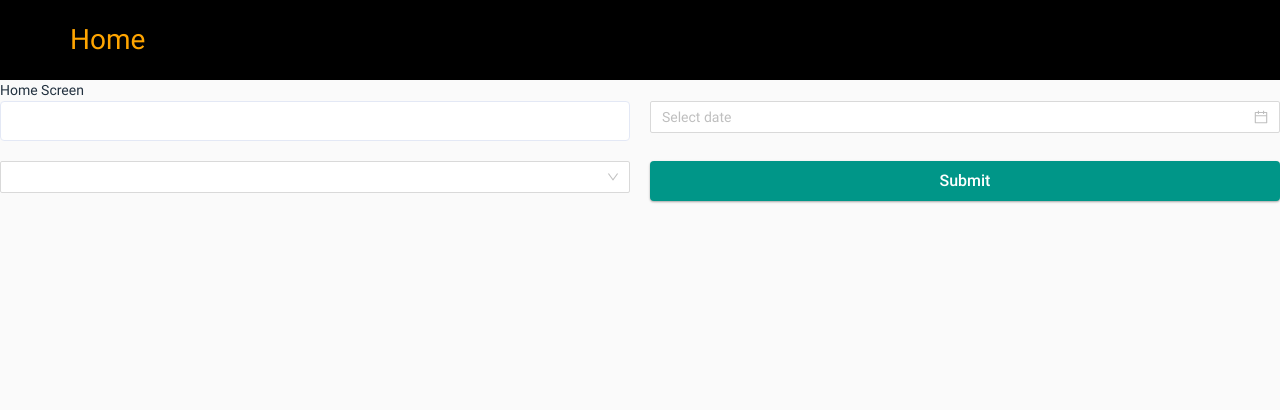
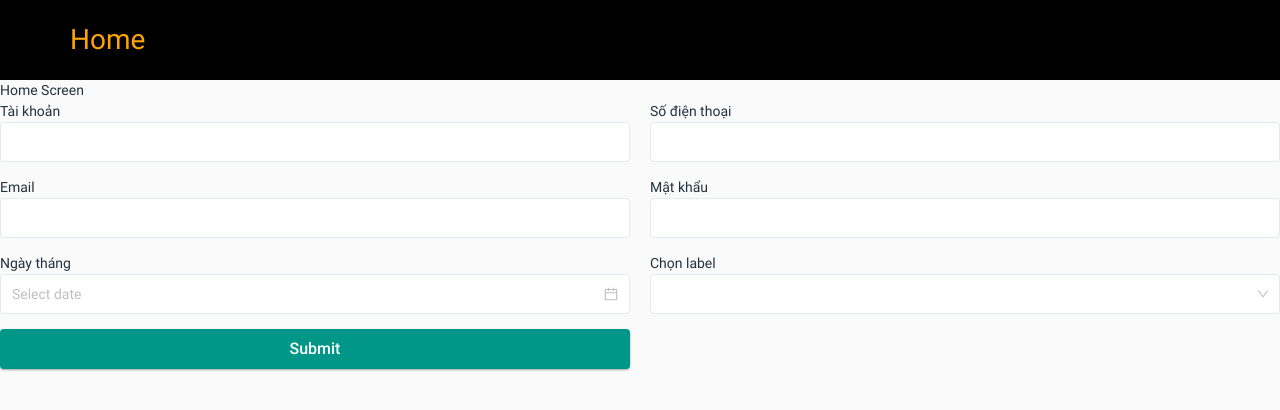
Before and after one commit to Nguyen-Dinh-Tung/app-template, a React (Create React App) app: page / in a window 1280 px wide. Shown: the top 410 px of the page. Built offline with nearby package versions, Linux system fonts and the light colour scheme.

Commit message:
update useform

```diff
--- a/src/components/UI/form/index.tsx
+++ b/src/components/UI/form/index.tsx
@@ -2,7 +2,7 @@ import { useCallback, useState } from "react";
 import styled from "styled-components";
 
 const validates: any = {
-  username: {
+  account: {
     regex: /^[a-z][a-z0-9_]{7,29}$/,
     error:
       "Tên đăng nhập gồm 8-30 kí tự, không được sử dụng chữ hoa và kí tự đặc biệt",
@@ -21,51 +21,82 @@ const validates: any = {
   },
 };
 
+/*
+<UIInput
+  label="Tài khoản"
+  {...register("name", "account")}
+  value={values.name}
+  onChange={(e: any) => {
+    onChange("name", e.target.value);
+  }}
+  onBlur={() => validate("name", "account")}
+  error={errors.name}
+/>
+*/
+
 export const useForm = (defaultValues: any) => {
   const [values, setValues] = useState(defaultValues);
   const [errors, setErrors] = useState<any>({});
 
+  const [registers, setRegisters] = useState<any>({});
+
   const onChange = (name: string, value: any) => {
     setValues((prev: any) => ({ ...prev, [name]: value }));
-    setErrors((prev: any) => ({ ...prev, [name]: "" }));
+    if (errors[name]) setErrors((prev: any) => ({ ...prev, [name]: "" }));
   };
 
-  const validate = useCallback((name: string, value: any, label?: string) => {
+  const validate = (name: string, type?: string) => {
+    const value = values[name];
     if (!value) {
       setErrors((prev: any) => ({
         ...prev,
-        [name]: "Vui lòng nhập " + label,
+        [name]: "Không được để trống",
       }));
       return false;
     }
 
-    const tempVal = validates[name];
+    const tempVal = validates[type || name];
 
     if (value && tempVal) {
       const check = value.match(tempVal.regex);
       if (!check) {
+        console.log("error", tempVal.error);
         setErrors((prev: any) => ({ ...prev, [name]: tempVal.error }));
         return false;
       }
     }
 
     return true;
-  }, []);
+  };
 
-  const handleSubmit = () => {
-    const res = Object.keys(defaultValues).map((name) =>
-      validate(name, values[name])
-    );
+  const register = (name: string, type?: string) => {
+    if (!registers.hasOwnProperty(name)) {
+      setRegisters((prev: any) => ({ ...prev, [name]: type }));
+    }
+    return {
+      value: values[name],
+      onChange: (e: any) => {
+        onChange(name, e.target.value);
+      },
+      onBlur: () => {
+        validate(name, type);
+      },
+      error: errors[name],
+    };
+  };
+
+  const onSubmit = (callback?: any) => {
+    const res = Object.keys(registers).map((name) => {
+      return validate(name, registers[name]);
+    });
     if (res.includes(false)) return false;
+
+    callback && callback(values);
+    return true;
   };
-  return { values, errors, onChange, validate, handleSubmit };
+
+  return { values, errors, setValues, onChange, onSubmit, register };
 };
-
-export const UIForm = styled.form`
-  display: grid;
-  grid-template-columns: 1fr 1fr;
-  gap: 20px;
-`;
 
 export const ErrorMessage = ({ children }: any) => {
   if (!children) return null;
--- a/src/components/UI/input/DatePicker.tsx
+++ b/src/components/UI/input/DatePicker.tsx
@@ -3,9 +3,10 @@ import moment from "moment";
 import styled from "styled-components";
 import { ErrorMessage } from "../form";
 
-export const UIDatePicker = ({ error, value, ...props }: any) => {
+export const UIDatePicker = ({ label, value, error, ...props }: any) => {
   return (
     <Styles>
+      {label && <label>{label}</label>}
       <DatePicker
         format="DD/MM/YYYY"
         value={value ? moment(value) : undefined}
@@ -24,5 +25,8 @@ export const UIDatePicker = ({ error, value, ...props }: any) => {
 const Styles = styled.div`
   .ant-picker {
     width: 100%;
+    height: 40px;
+    border-radius: 4px;
+    border: 1px solid #e3e8f5;
   }
 `;
--- a/src/components/UI/input/Input.tsx
+++ b/src/components/UI/input/Input.tsx
@@ -2,9 +2,10 @@ import React from "react";
 import styled from "styled-components";
 import { ErrorMessage } from "../form";
 
-export const UIInput = ({ error, ...props }: any) => {
+export const UIInput = ({ label, error, ...props }: any) => {
   return (
     <Styles>
+      {label && <label>{label}</label>}
       <input {...props} />
       <ErrorMessage>{error}</ErrorMessage>
     </Styles>
@@ -13,10 +14,10 @@ export const UIInput = ({ error, ...props }: any) => {
 
 export const Styles = styled.div`
   input {
-    border-radius: 4px;
-    padding: 0 15px;
+    padding: 0 11px;
     height: 40px;
     width: 100%;
+    border-radius: 4px;
     border: 1px solid #e3e8f5;
     appearance: none !important;
     :focus {
--- a/src/components/UI/input/Select.tsx
+++ b/src/components/UI/input/Select.tsx
@@ -2,9 +2,10 @@ import { Select } from "antd";
 import styled from "styled-components";
 import { ErrorMessage } from "../form";
 
-export const UISelect = ({ error, ...props }: any) => {
+export const UISelect = ({ label, error, ...props }: any) => {
   return (
     <Styles>
+      {label && <label>{label}</label>}
       <Select
         //   options={Array(100)
         //     .fill("")
@@ -30,5 +31,15 @@ export const UISelect = ({ error, ...props }: any) => {
 const Styles = styled.div`
   .ant-select {
     width: 100%;
+    .ant-select-selector {
+      height: 40px;
+      border-radius: 4px;
+      border: 1px solid #e3e8f5;
+    }
+
+    .ant-select-selection-item {
+      display: flex;
+      align-items: center;
+    }
   }
 `;
--- a/src/screens/home/index.tsx
+++ b/src/screens/home/index.tsx
@@ -10,58 +10,102 @@ import styled from "styled-components";
 import { CounterSection } from "./Counter";
 import alert from "components/UI/alert";
 import { Link } from "react-router-dom";
-import { ErrorMessage, UIForm, useForm } from "components/UI/form";
+import { useForm } from "components/UI/form";
 import { UIDatePicker } from "components/UI/input/DatePicker";
 import moment from "moment";
 import { UISelect } from "components/UI/input/Select";
 import { UIGrid } from "components/layout";
 
-const defaultValues = { name: "", date: "", selected: "" };
+const defaultValues = {
+  name: "",
+  phone: "",
+  email: "",
+  password: "",
+  date: "",
+  selected: "",
+};
 
 const HomeScreen = () => {
   const [date, setDate] = useState<any>("");
   const [selecteds, setSlected] = useState([]);
-  const { values, errors, onChange, validate, handleSubmit } =
-    useForm(defaultValues);
+  const { values, onChange, register, onSubmit } = useForm(defaultValues);
   return (
     <Styles>
       <Link to="/login">
         <div>Home Screen</div>
       </Link>
-      <UIGrid template="1fr 1fr" gap="20px">
+      <UIGrid template="1fr 1fr" gap="15px 20px">
         <UIInput
-          value={values.name}
+          label="Tài khoản"
+          {...register("name", "account")}
+          // value={values.name}
+          // onChange={(e: any) => {
+          //   onChange("name", e.target.value);
+          // }}
+          // onBlur={() => validate("name", "account")}
+          // error={errors.name}
+        />
+        <UIInput
+          label="Số điện thoại"
+          // {...register("phone")}
+          value={values.phone}
           onChange={(e: any) => {
-            onChange("name", e.target.value);
+            onChange("phone", e.target.value);
           }}
-          error={errors.name}
+          // error={errors.phone}
+        />
+        <UIInput
+          label="Email"
+          {...register("email")}
+          // value={values.email}
+          // onChange={(e: any) => {
+          //   onChange("email", e.target.value);
+          // }}
+          // error={errors.email}
+        />
+        <UIInput
+          label="Mật khẩu"
+          {...register("password")}
+          // value={values.password}
+          // onChange={(e: any) => {
+          //   onChange("password", e.target.value);
+          // }}
+          // error={errors.password}
         />
         <UIDatePicker
-          value={values.date}
+          label="Ngày tháng"
+          {...register("date")}
+          // value={values.date}
           onChange={(e: any) => {
             console.log("aaaaaaonChange", e.toISOString());
             onChange("date", e.toISOString());
           }}
-          error={errors.date}
+          // error={errors.date}
         />
         <UISelect
+          label="Chọn label"
           options={Array(100)
             .fill("")
             .map((item: any, ind: number) => ({
               label: "Label " + ind,
               value: "value" + ind,
             }))}
-          value={values.selected}
+          {...register("selected")}
+          // value={values.selected}
           onChange={(e: any) => {
             console.log("aaaaaaonChange", e);
             onChange("selected", e);
           }}
-          error={errors.selected}
+          // error={errors.selected}
         />
         <UIButton
           onClick={() => {
-            if (handleSubmit()) {
-              console.log("valuesssss");
+            if (
+              onSubmit((values: any) => {
+                console.log("xozzzzzzzz", values);
+              })
+            ) {
+              // console.log("valuesssss22222", values);
             }
           }}
         >
```
